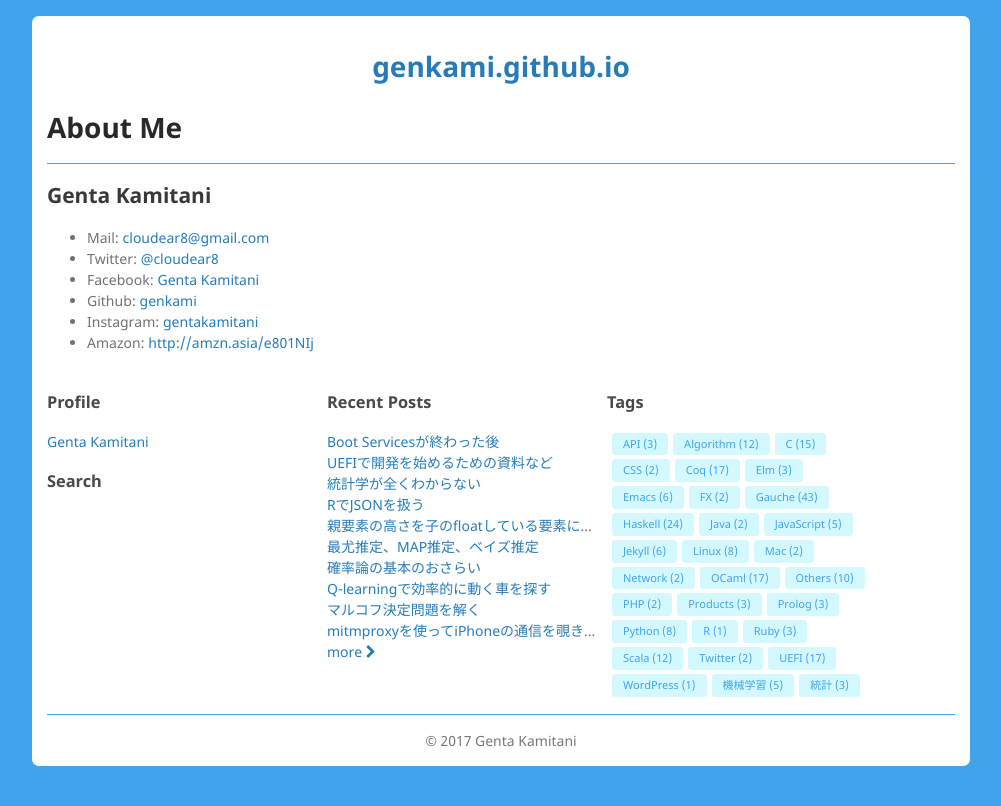
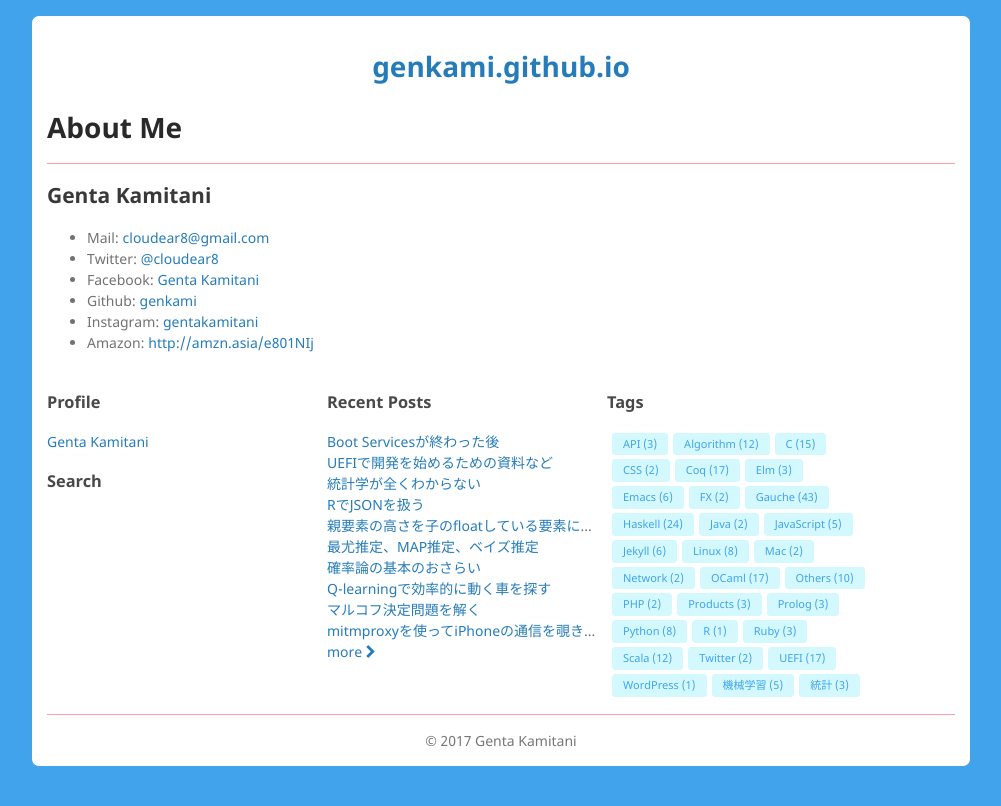
Before and after one commit to genkami/genkami.github.io, a Jekyll site: the page built from about.html, in a window 1280 px wide. Shown: the top 806 px of the page, without its empty margins (139-1140 px from the left). Built offline with Jekyll 4.4.1, drawn with Linux system fonts in a browser that asks for light colours; comment, search, counter and statistics services are not loaded.

Commit message:
hrをピンクにした

```diff
--- a/_sass/theme/pale.scss
+++ b/_sass/theme/pale.scss
@@ -8,7 +8,7 @@ $font-color: #727272;
 $link-color: #267cb9;
 $link-hover-color: #006699;
 
-$hr-color: $border-color;
+$hr-color: #ff9ca8;
 $table-border-color: #e5e5e5;
 
 $code-background-color: #f8f8f8;
```
